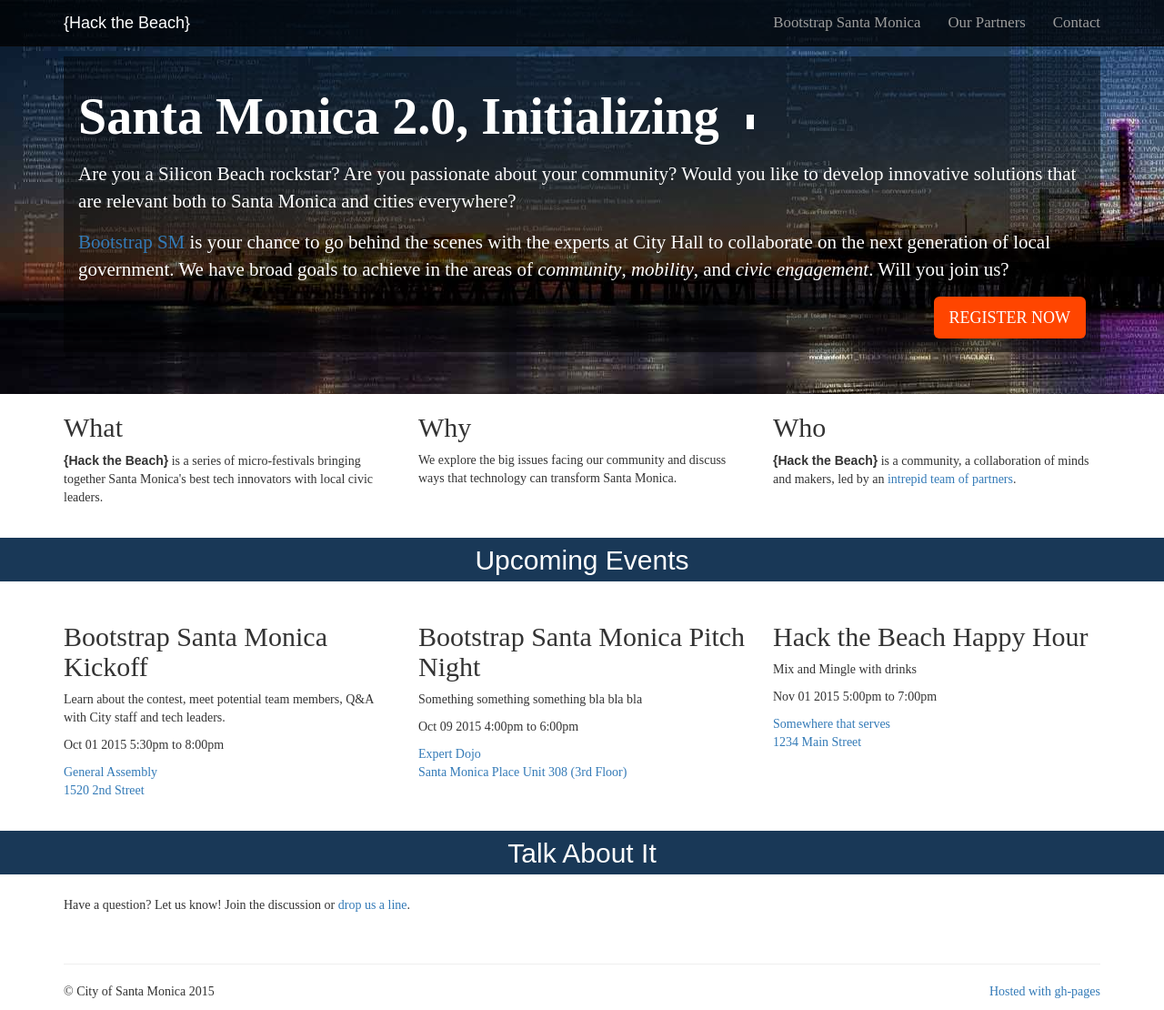
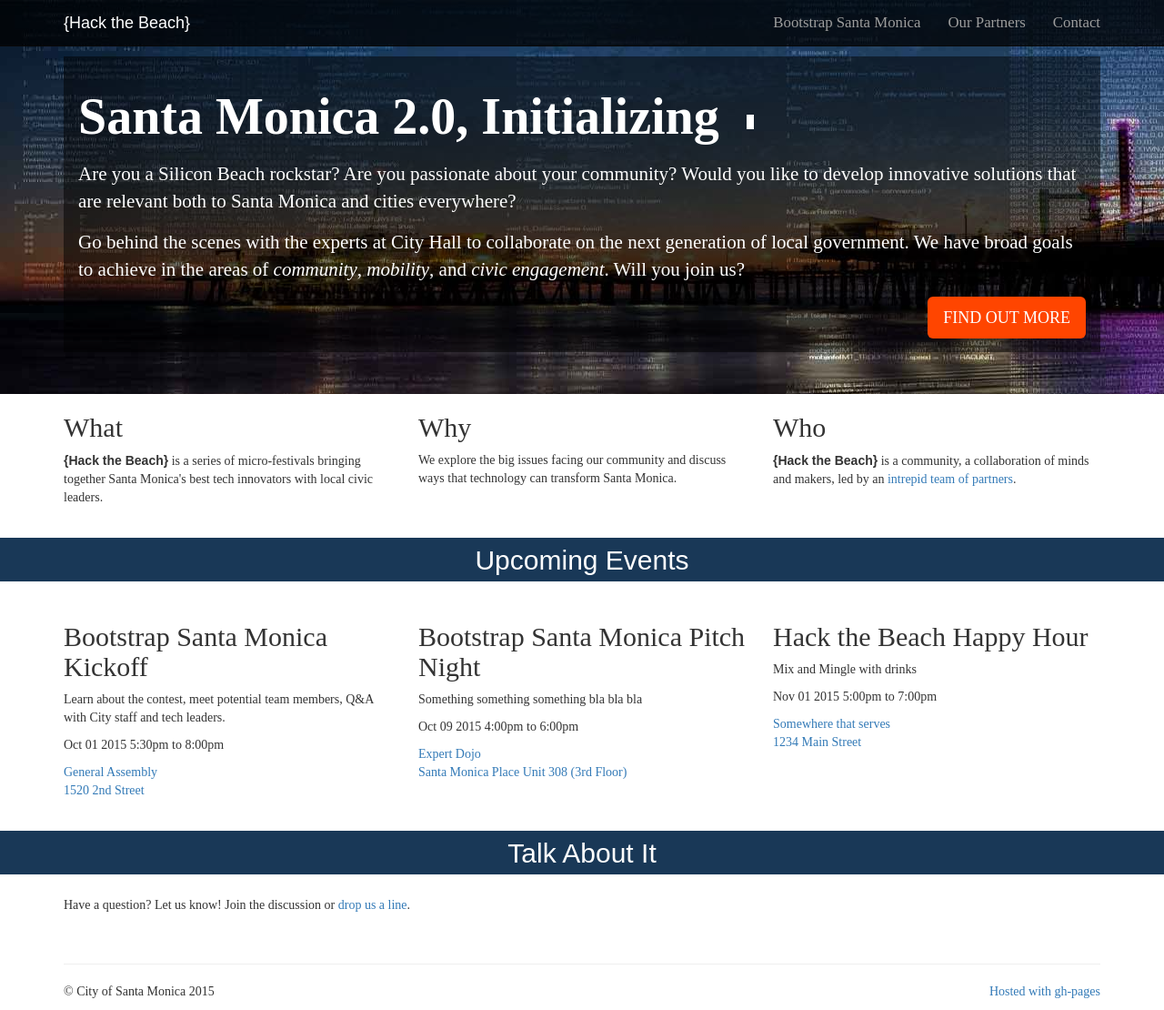
Before and after one commit to CityofSantaMonica/hackthebeach, a Jekyll site: the page built from index.html, in a window 1280 px wide and 1110 px high. Shown: the whole window at 91% size. Built offline with Jekyll 4.4.1, drawn with Linux system fonts in a browser that asks for light colours; nearby versions of some CDN libraries; comment, search, counter and statistics services are not loaded.

Commit message:
jumbo button links to contest page

```diff
--- a/_includes/index/jumbotron.html
+++ b/_includes/index/jumbotron.html
@@ -2,11 +2,11 @@
 
 <p>Are you a Silicon Beach rockstar? Are you passionate about your community? Would you like to develop innovative solutions that are relevant both to Santa Monica and cities everywhere?</p>
 
-<p><a href="{{ site.baseurl }}/bootstrap-santa-monica/">Bootstrap SM</a> is your chance to go behind the scenes with the experts at City Hall to collaborate on the next generation of local government. We have broad goals to achieve in the areas of <em>community</em>, <em>mobility</em>, and <em>civic engagement</em>. Will you join us?
+<p>Go behind the scenes with the experts at City Hall to collaborate on the next generation of local government. We have broad goals to achieve in the areas of <em>community</em>, <em>mobility</em>, and <em>civic engagement</em>. Will you join us?
 </p>
 
 <div class="clearfix">
   <p class="pull-right">
-    {% include templates/button.html text="REGISTER NOW" href="/partners/" target="_blank" icon="circle-arrow-right" %}
+    {% include templates/button.html text="FIND OUT MORE" href="/bootstrap-santa-monica/" target="_blank" icon="circle-arrow-right" %}
   </p>
 </div>
```
